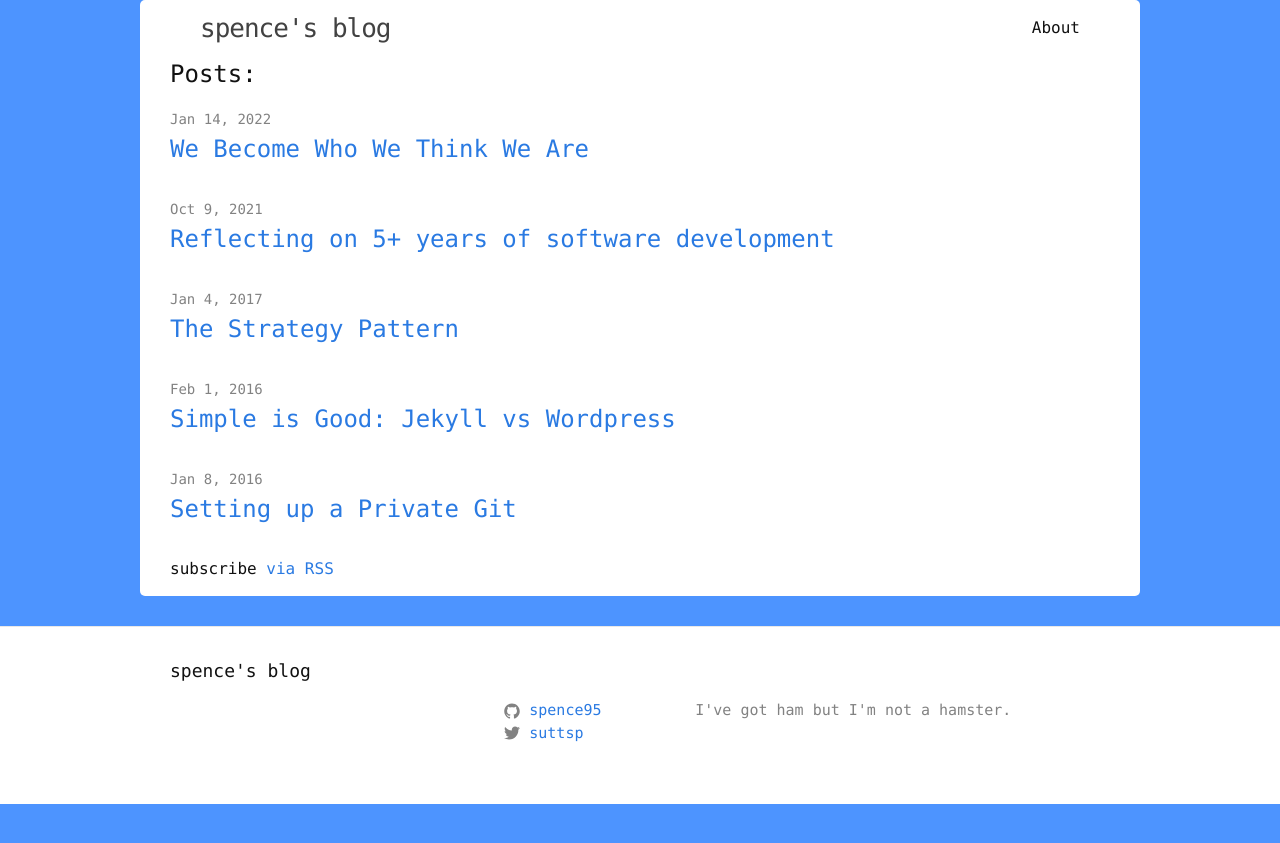
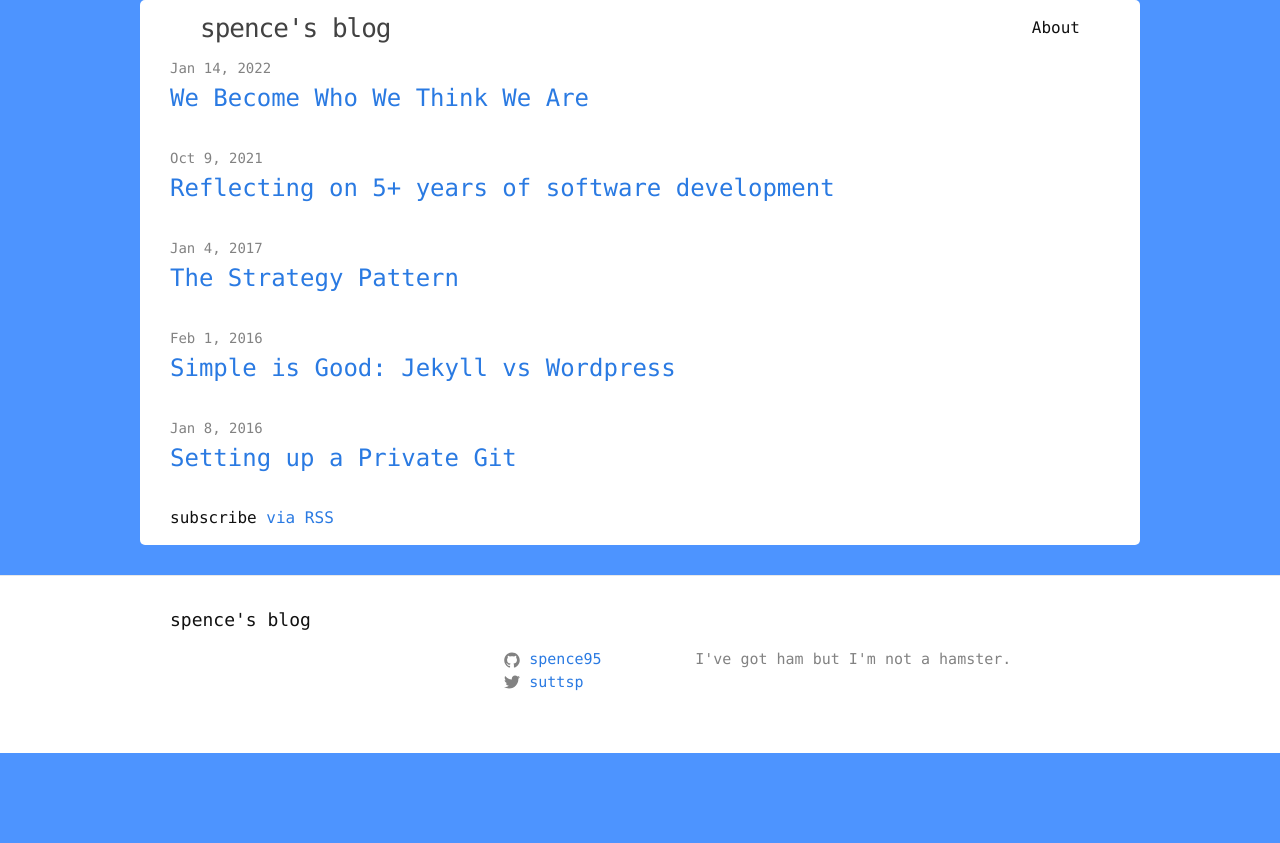
Before and after one commit to spence95/spence95.github.io, a Jekyll site: the page built from index.html, in a window 1280 px wide. Shown: the top 843 px of the page. Built offline with Jekyll 4.4.1, drawn with Linux system fonts in a browser that asks for light colours.

Commit message:
More restructuring

```diff
--- a/index.html
+++ b/index.html
@@ -44,7 +44,6 @@ layout: default
   </header>
 
   <ul class="post-list">
-    <h2>Posts:</h1>
 
     {% for post in site.posts limit:50 %}
       <li>
```
